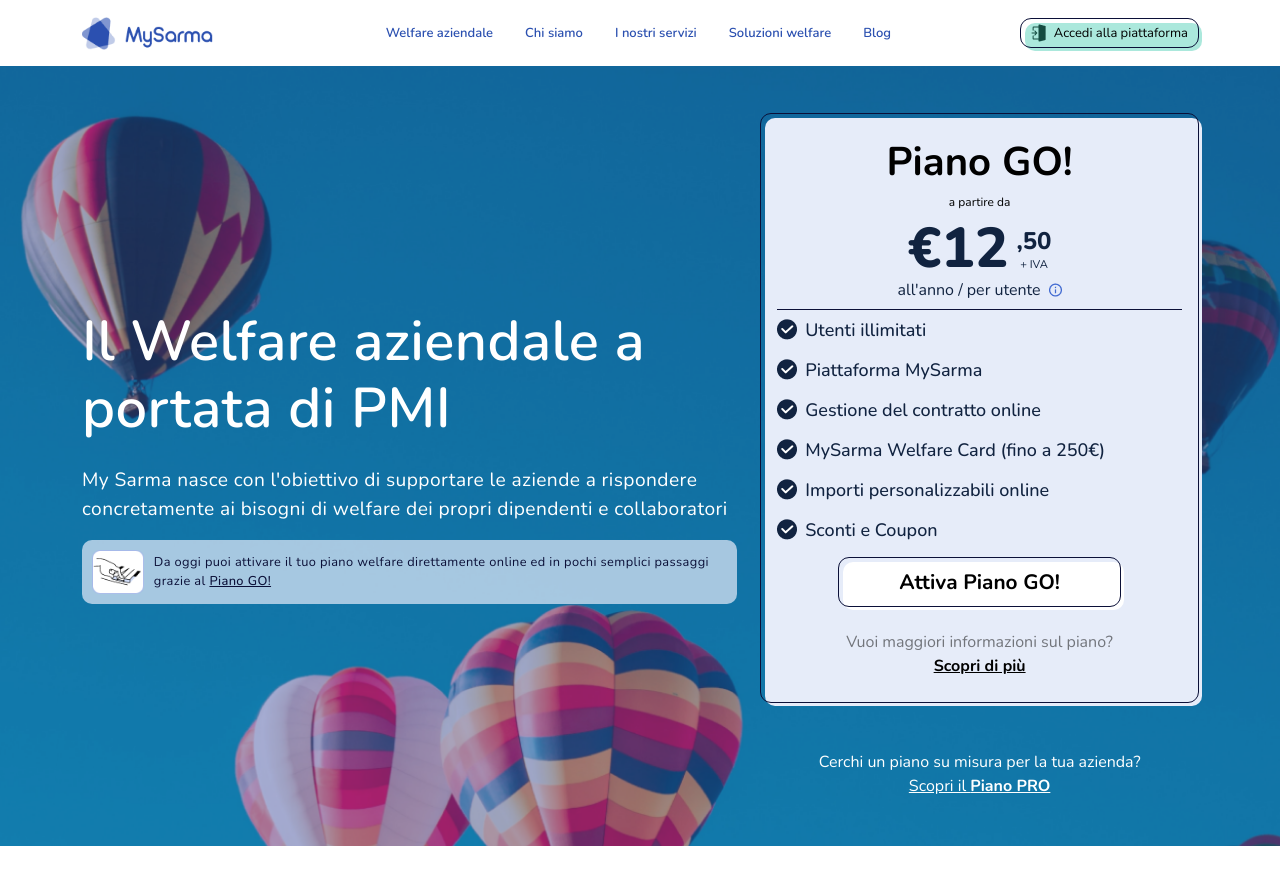
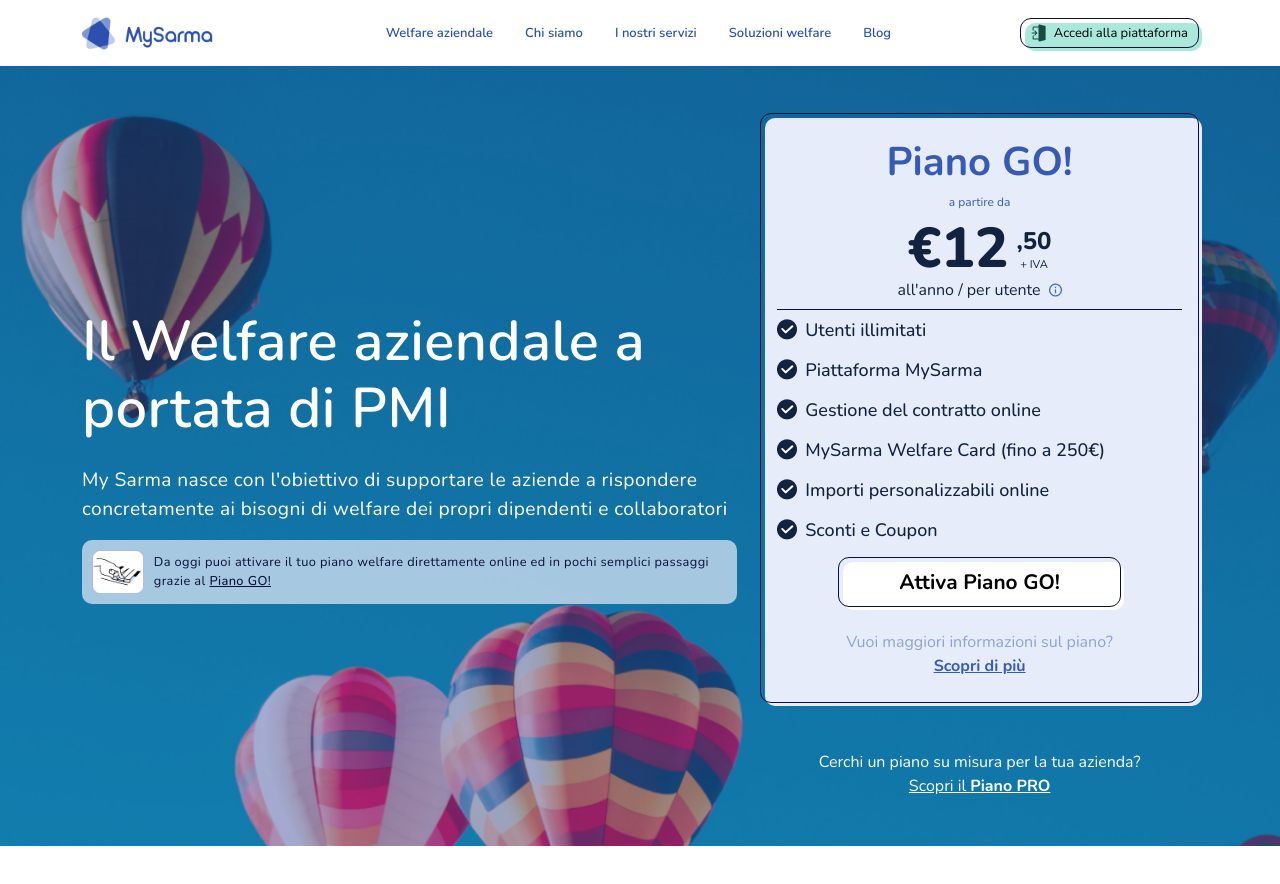
Before and after one commit to DarioGiusino/omni-vue, a Vue app: page / in a window 1280 px wide. Shown: the top 884 px of the page. Built offline with nearby package versions, Linux system fonts and the light colour scheme.

Commit message:
centralized baseCard

```diff
--- a/src/components/generics/BaseCard.vue
+++ b/src/components/generics/BaseCard.vue
@@ -1,42 +1,48 @@
 <script>
-import { planGoList } from "../../data";
 import BaseButton from './BaseButton.vue';
 export default {
     name: "BaseCard",
     components: { BaseButton },
+    props: {
+        textColor: String,
+        title: String,
+        euro: String,
+        cents: String,
+        linkList: Array,
+        buttonText: String,
+    },
     data() {
         return {
-            rotate: "",
+            rotate: "rotate",
             isOpen: true,
-            planGoList
         }
     },
 
     methods: {
         toggleButton() {
             this.isOpen = !this.isOpen;
-            this.rotate = this.isOpen ? "" : "rotate";
+            this.rotate = this.isOpen ? "rotate" : "";
         }
     }
 }
 </script>
 
 <template>
-    <div id="base-card" class="offset-bg" style="color:black"> <!-- ? offset da togliere -->
+    <div id="base-card" class="offset-bg" :style="'color:' + textColor"> <!-- ? offset da togliere -->
         <!-- # card top -->
         <header>
             <!-- card title -->
             <div class="card-title">
-                <h1>Piano GO!</h1>
+                <h1>{{ title }}</h1>
                 <sub>a partire da</sub>
             </div>
 
             <!-- card price -->
             <div class="card-price">
                 <div class="d-flex justify-content-center align-items-center gap-2">
-                    <span class="euro-int">€12</span>
+                    <span class="euro-int">€{{ euro }}</span>
                     <div class="d-flex flex-column justify-content-center align-items-center">
-                        <span class="euro-cent">,50</span>
+                        <span class="euro-cent">,{{ cents }}</span>
                         <span class="vat">+ IVA</span>
                     </div>
                 </div>
@@ -61,7 +67,7 @@
             <!-- collapse -->
             <div class="collapse flex-grow-0 show" id="card-central">
                 <ul class="p-0 text-start">
-                    <li v-for="item in planGoList" :key="item" class="d-flex align-items-center gap-2 mb-3">
+                    <li v-for="  item   in   linkList  " :key="item" class="d-flex align-items-center gap-2 mb-3">
                         <img src="../../assets/img/checklist_icon.png" alt="check_icon">
                         <span>{{ item }}</span>
                     </li>
@@ -73,7 +79,7 @@
         <footer>
             <!-- button -->
             <div class="d-flex justify-content-center align-items-center mb-4">
-                <base-button class="offset-bg" button-label="Attiva Piano GO!"></base-button>
+                <base-button class="offset-bg" :button-label="buttonText"></base-button>
             </div>
 
             <!-- plan info -->
--- a/src/components/header/JumboComp.vue
+++ b/src/components/header/JumboComp.vue
@@ -1,8 +1,12 @@
 <script>
 import BaseCard from '../generics/BaseCard.vue';
+import { planGoList } from '../../data';
 export default {
     name: "JumboComp",
-    components: { BaseCard }
+    components: { BaseCard },
+    data() {
+        return { planGoList }
+    }
 }
 </script>
 
@@ -30,7 +34,8 @@
 
             <!-- # jumbo card -->
             <div class="jumbo-card fb-40">
-                <BaseCard />
+                <BaseCard text-color="#375ab5" title="Piano GO!" euro="12" cents="50" :linkList="planGoList"
+                    buttonText="Attiva Piano GO!" />
                 <div class="d-none d-lg-block text-center mt-5">
                     <p class="mb-0">Cerchi un piano su misura per la tua azienda?</p>
                     <a href="#" class="text-decoration-underline">Scopri il <strong>Piano PRO</strong></a>
```
